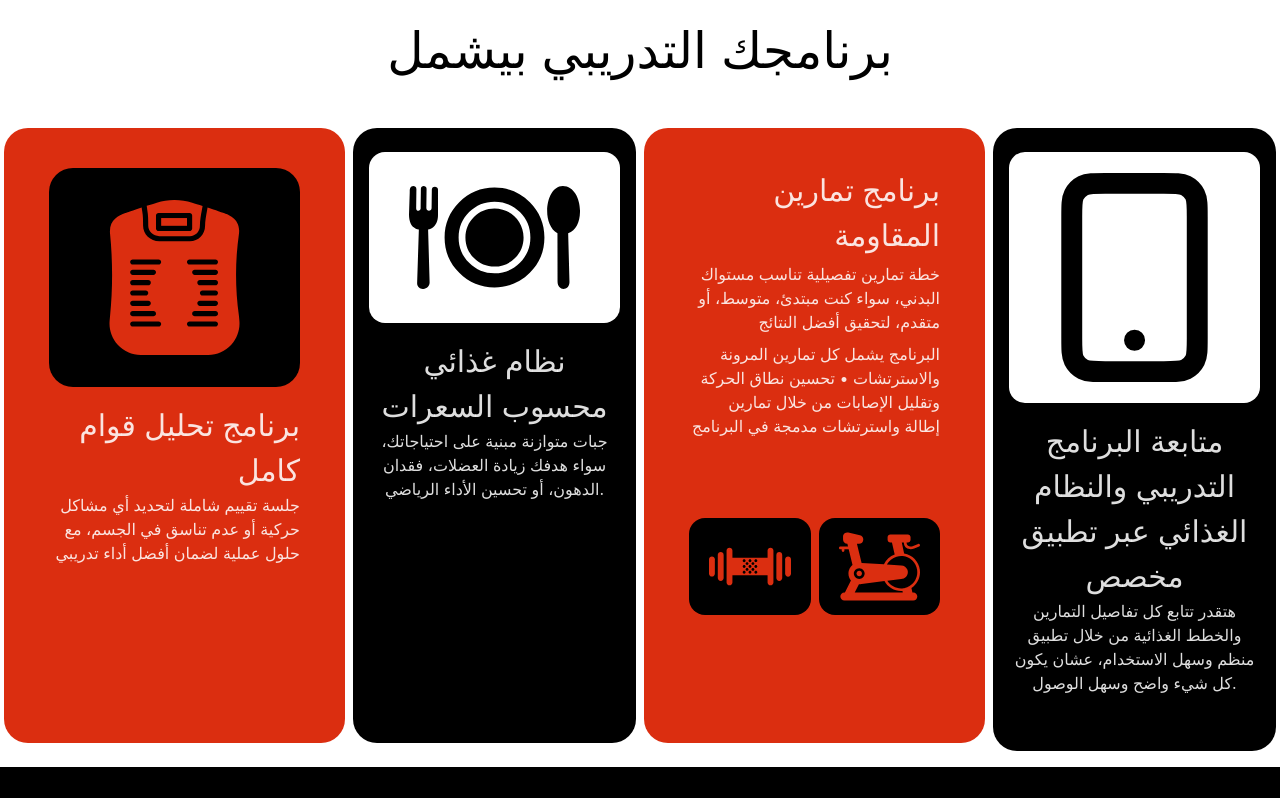
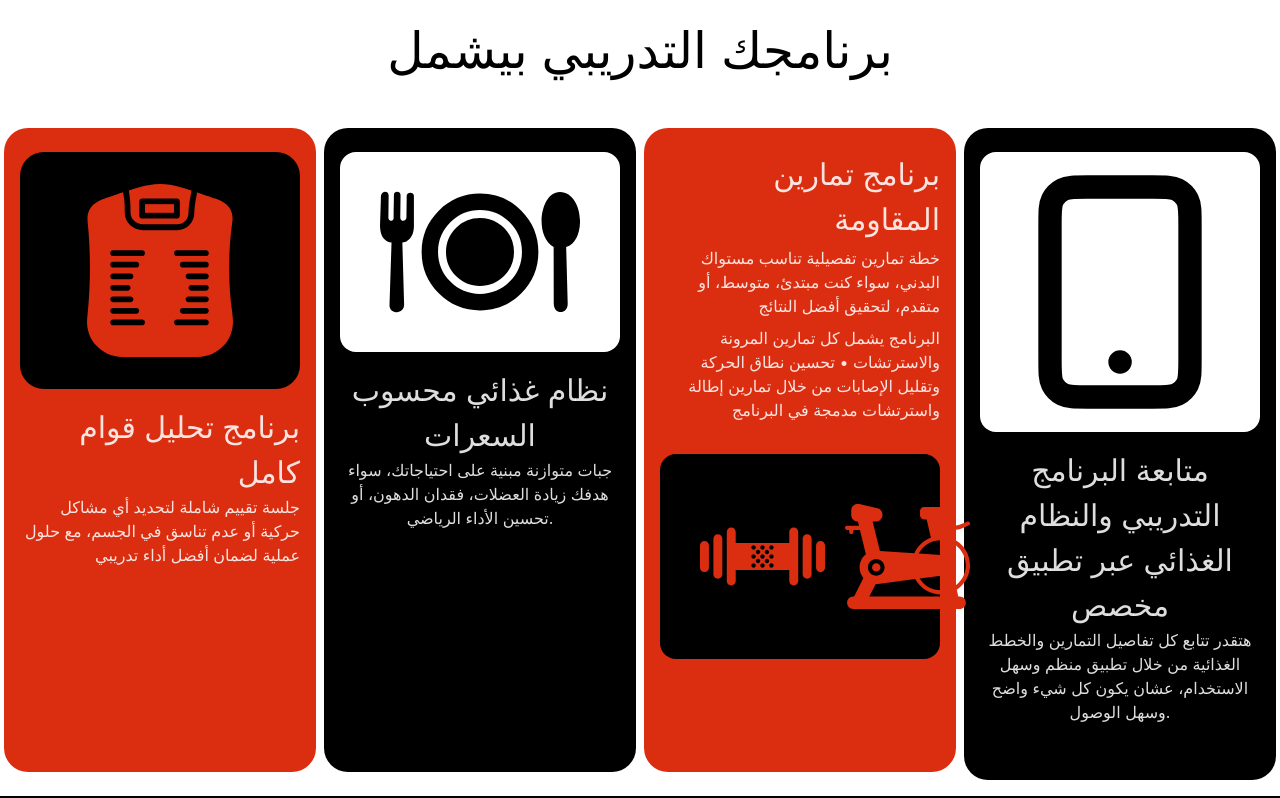
Before and after one commit to omar-tolan/mnteamDep, a React (Vite) app: page / in a window 1280 px wide. Shown: the part 2480-3278 px from the top of the page. Built offline with nearby package versions, Linux system fonts and the light colour scheme.

Commit message:
changed service cards layout

```diff
--- a/src/components/Cards/CardOne.jsx
+++ b/src/components/Cards/CardOne.jsx
@@ -2,7 +2,7 @@ import React from "react";
 
 function CardOne() {
   return (
-    <div className="bg-[#DB2E10] flex flex-col items-center space-y-10 py-[40px] px-[45px] mx-4 md:mx-1 rounded-3xl min-w-[90%] md:flex-1 md:min-w-0 md:min-h-[100%]">
+    <div className="bg-[#DB2E10] flex flex-col items-center space-y-10 py-6 px-4 mx-4 md:mx-1 rounded-3xl min-w-[90%] md:flex-1 md:min-w-0 md:min-h-[100%]">
       <div className="flex flex-col items-center w-full">
         <p className="text-bold text-[30px] w-full text-right">
           برنامج تمارين المقاومة
@@ -17,13 +17,9 @@ function CardOne() {
             وتقليل الإصابات من خلال تمارين إطالة واسترتشات مدمجة في البرنامج
           </li>
         </ul>
-        <div className="flex flex-row mt-4 space-x-2 md:mt-20">
-          <div className="bg-black rounded-2xl relative px-5 py-2">
-            <img className="w-[100px]" src="services/dumbel.svg" alt="exercise" />
-          </div>
-          <div className="bg-black rounded-2xl relative px-5 py-2">
-            <img className="w-[100px]" src="services/bike.svg" alt="exercise" />
-          </div>
+        <div className="bg-black rounded-2xl relative px-10 py-10 mt-5 flex flex-row justify-start space-x-5 md:mt-8">
+          <img className="w-[100px] md:w-[125px]" src="services/dumbel.svg" alt="exercise" />
+          <img className="w-[100px] md:w-[125px]" src="services/bike.svg" alt="exercise" />
         </div>
       </div>
     </div>
--- a/src/components/Cards/CardThree.jsx
+++ b/src/components/Cards/CardThree.jsx
@@ -2,7 +2,7 @@ import React from "react";
 
 function CardThree() {
   return (
-    <div className="bg-[#DB2E10] flex flex-col items-center space-y-10 py-[40px] px-[45px] mx-4 md:mx-1 rounded-3xl min-w-[90%] md:flex-1 md:min-w-0">
+    <div className="bg-[#DB2E10] flex flex-col items-center space-y-10 px-4 py-6 mx-4 md:mx-1 rounded-3xl min-w-[90%] md:flex-1 md:min-w-0">
       <div className="flex flex-col items-center w-full">
         <div className="bg-black py-8 flex justify-center rounded-3xl mb-4">
           <img className="w-[62%]" src="services/weight.svg" alt="exercise" />
```
